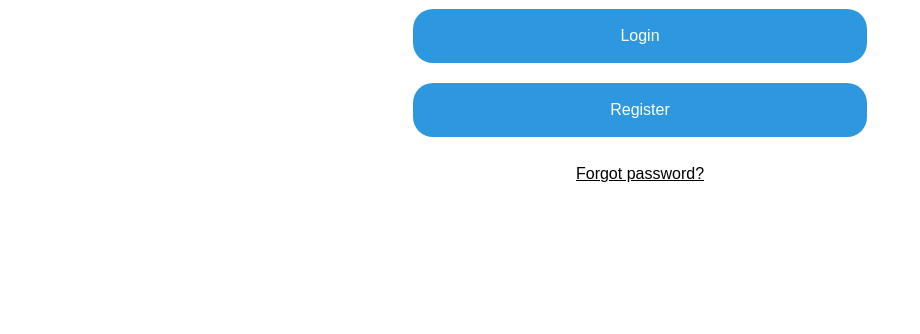
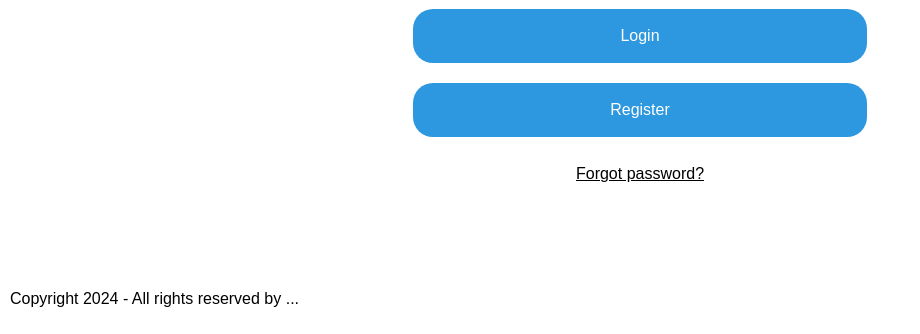
Before and after one commit to RubenBenedito/pw-labs, a plain HTML site: page index.html in a window 1280 px wide. Shown: the part 466-800 px from the top of the page, without its empty margins (0-920 px from the left). Drawn offline with Linux system fonts and the light colour scheme.

Commit message:
Update index.html

```diff
--- a/index.html
+++ b/index.html
@@ -57,6 +57,16 @@
         .forgot-password a {
             text-decoration: underline;
         }
+
+        footer {
+            padding: 10px;
+            width: 100%;
+            position: fixed;
+            bottom: 0;
+            left: 0;
+            text-align: left;
+        }
+
     </style>
 </head>
 <body>
@@ -67,5 +77,8 @@
     <a class="button"  href = "register.html">Register</a> <br>
     <span class="forgot-password"><a href="forgotpassword.html">Forgot password?</a></span>
 
+    <footer>
+        <p>Copyright 2024 - All rights reserved by ...</p>
+    </footer>
 </body>
 </html>
```
